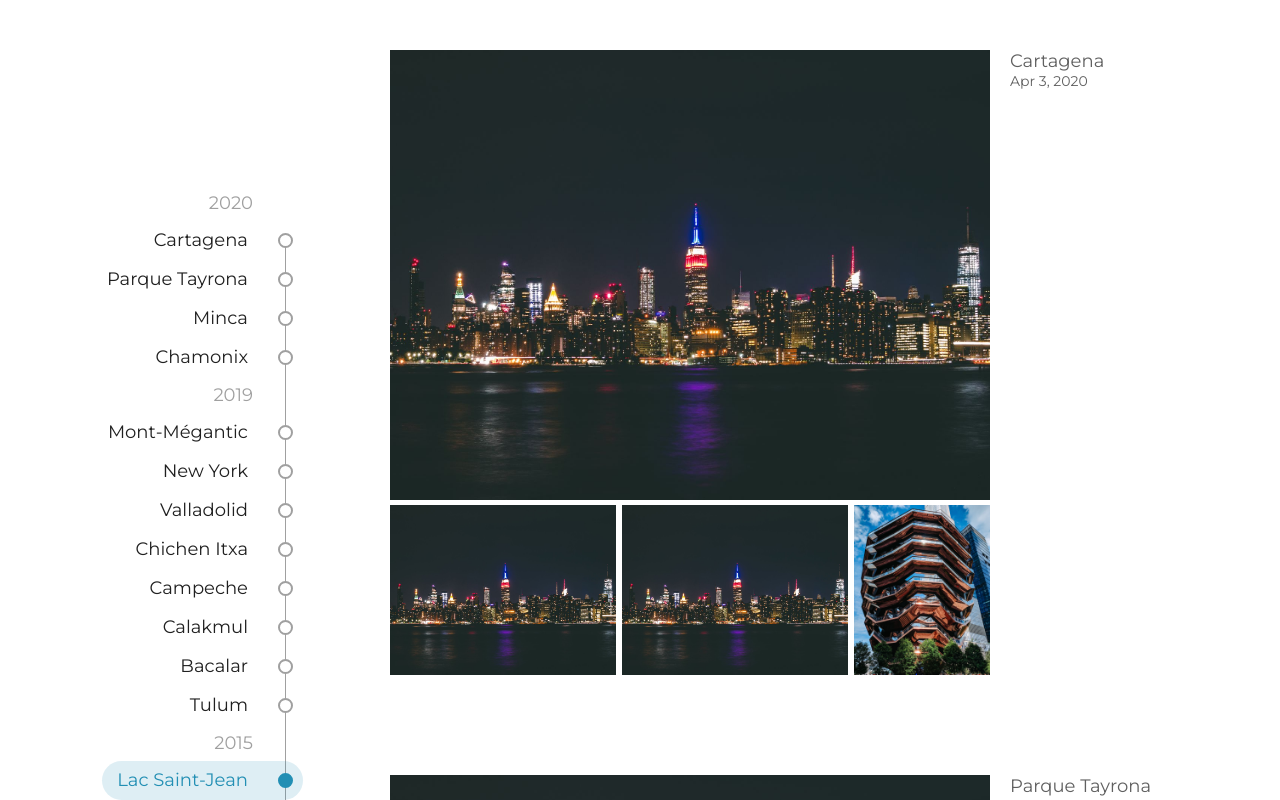
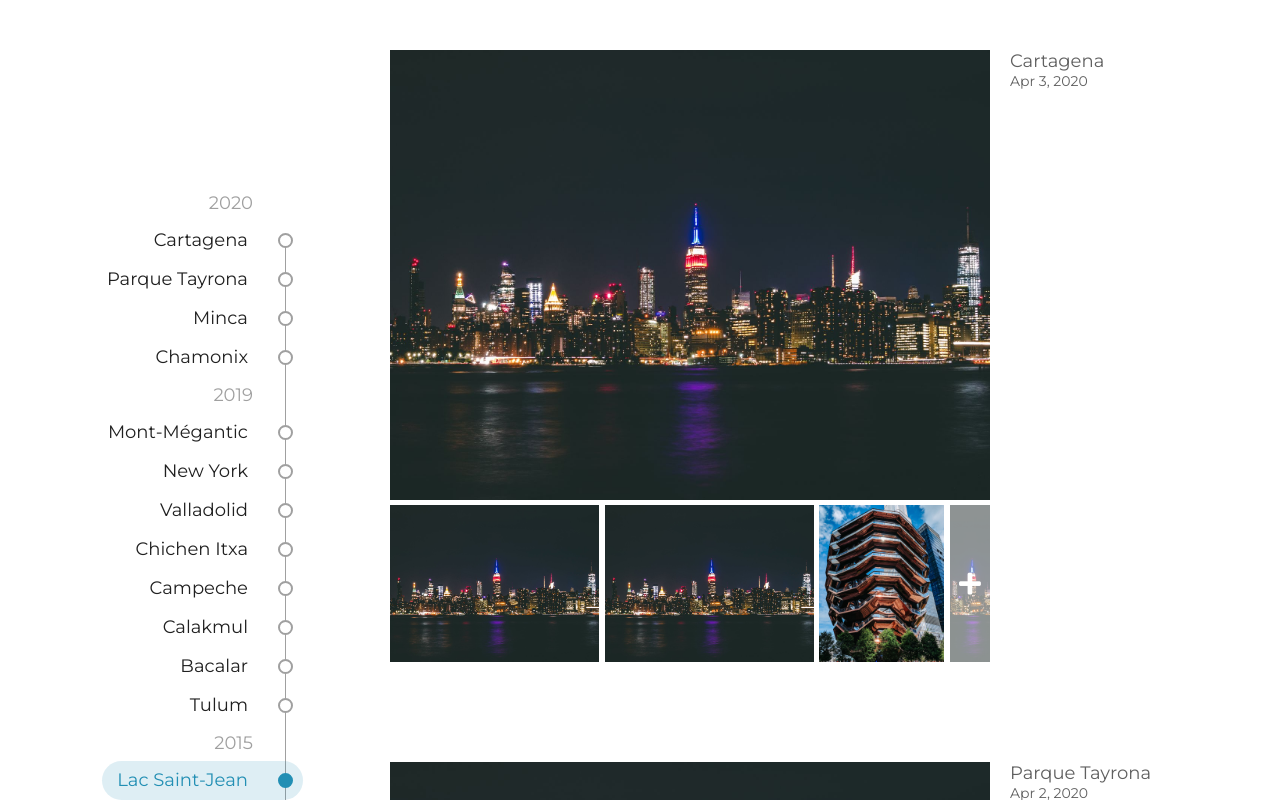
Before and after one commit to sachinsancheti1/timeline, an Angular app: page / in a window 1280 px wide. Shown: the top 800 px of the page. Built offline with nearby package versions, Linux system fonts and the light colour scheme.

Commit message:
Add plus button on events with more than 4 images

```diff
--- a/src/app/modules/list/event/event.component.html
+++ b/src/app/modules/list/event/event.component.html
@@ -6,6 +6,14 @@
     alt=""
     (load)="onLoad($event)"
     (click)="openImage(i)" />
+
+  <div *ngIf="this.event.images.length > this.maxImages"
+    class="event-plus-button"
+    [style.height]="this.plusButtonHeight + 'px'"
+    [style.background-image]="'url(assets/img/' + this.event.folder + '/' + this.event.images[this.maxImages] + ')'"
+    (click)="openImage(this.maxImages)">
+    <i class="fas fa-plus"></i>
+  </div>
 </div>
 
 <div class="event-info"
--- a/src/app/modules/list/event/event.component.ts
+++ b/src/app/modules/list/event/event.component.ts
@@ -15,6 +15,9 @@ export class EventComponent implements OnChanges {
   eventWidth: number;
   maxImages: number = 4;
   margin: number = 5;
+
+  plusButtonWidth: number = 40;
+  plusButtonHeight: number = 0;
 
   loaded: boolean = false;
 
@@ -59,10 +62,20 @@ export class EventComponent implements OnChanges {
       relWidths[i] = relWidth;
       totalRelWidth += relWidth;
     }
+
+    let availableWidth: number = this.eventWidth;
+    // If there's a plus button
+    if(this.event.images.length > this.maxImages) {
+      availableWidth = availableWidth - this.plusButtonWidth - this.margin;
+    }
     for(let i=1; i<imagesArray.length; i++) {
       let percentageWidth: number = relWidths[i] / totalRelWidth;
-      let newWidth: number = Math.floor((this.eventWidth - this.margin * (imagesArray.length - 2)) * percentageWidth);
+      let newWidth: number = Math.floor((availableWidth - this.margin * (imagesArray.length - 2)) * percentageWidth);
       this.renderer.setStyle(imagesArray[i].nativeElement, 'width', `${newWidth}px`);
+    }
+    // If there's a plus button and its height isn't set yet
+    if(this.event.images.length > this.maxImages && this.plusButtonHeight == 0) {
+      this.plusButtonHeight = imagesArray[2].nativeElement.height;
     }
   }
 
--- a/src/assets/css/styles.less
+++ b/src/assets/css/styles.less
@@ -159,6 +159,23 @@ html, body {
         img {
           cursor: pointer;
         }
+
+        .event-plus-button {
+          width: 40px;
+          height: 165px;
+          display: flex;
+          justify-content: center;
+          align-items: center;
+          background-size: cover;
+          background-position: center;
+          color: white;
+          font-size: 25px;
+          cursor: pointer;
+          opacity: 0.5;
+        }
+        .event-plus-button:hover {
+          opacity: 0.7;
+        }
       }
 
       .event-info {
```
